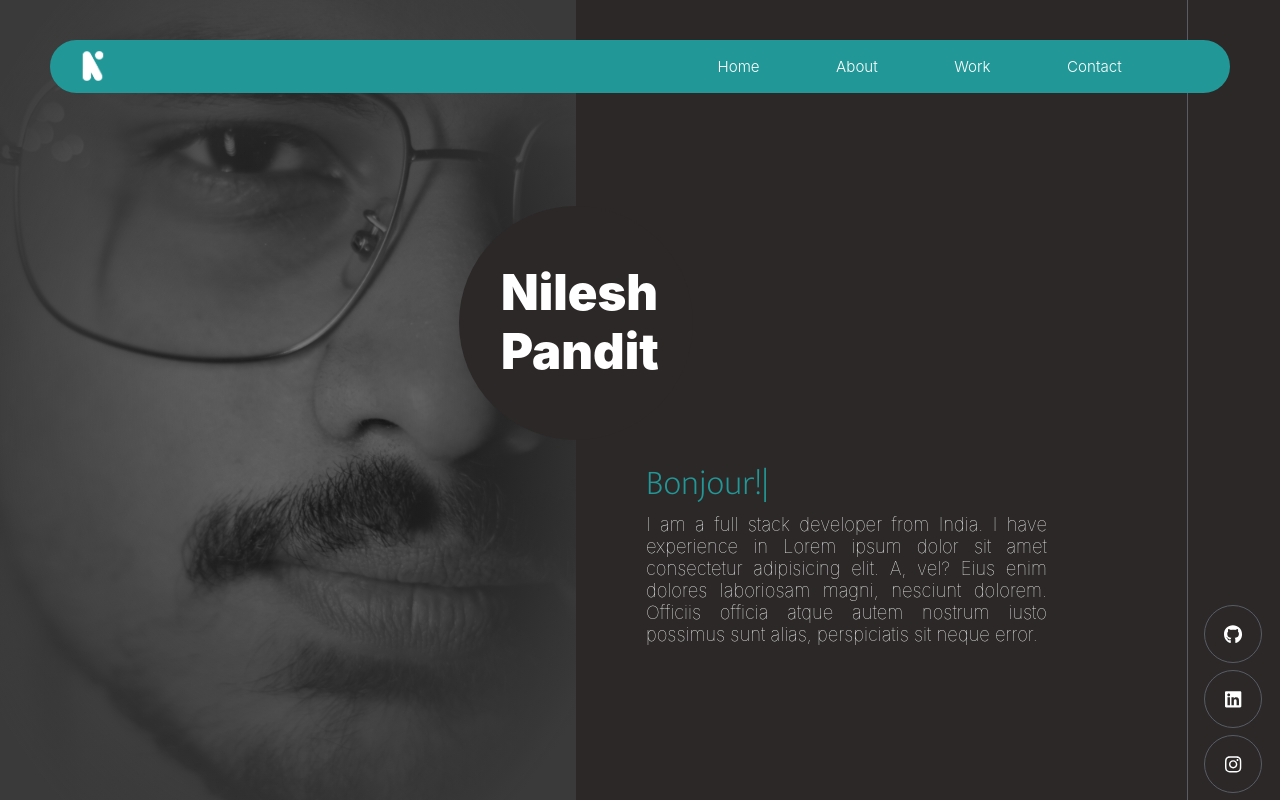
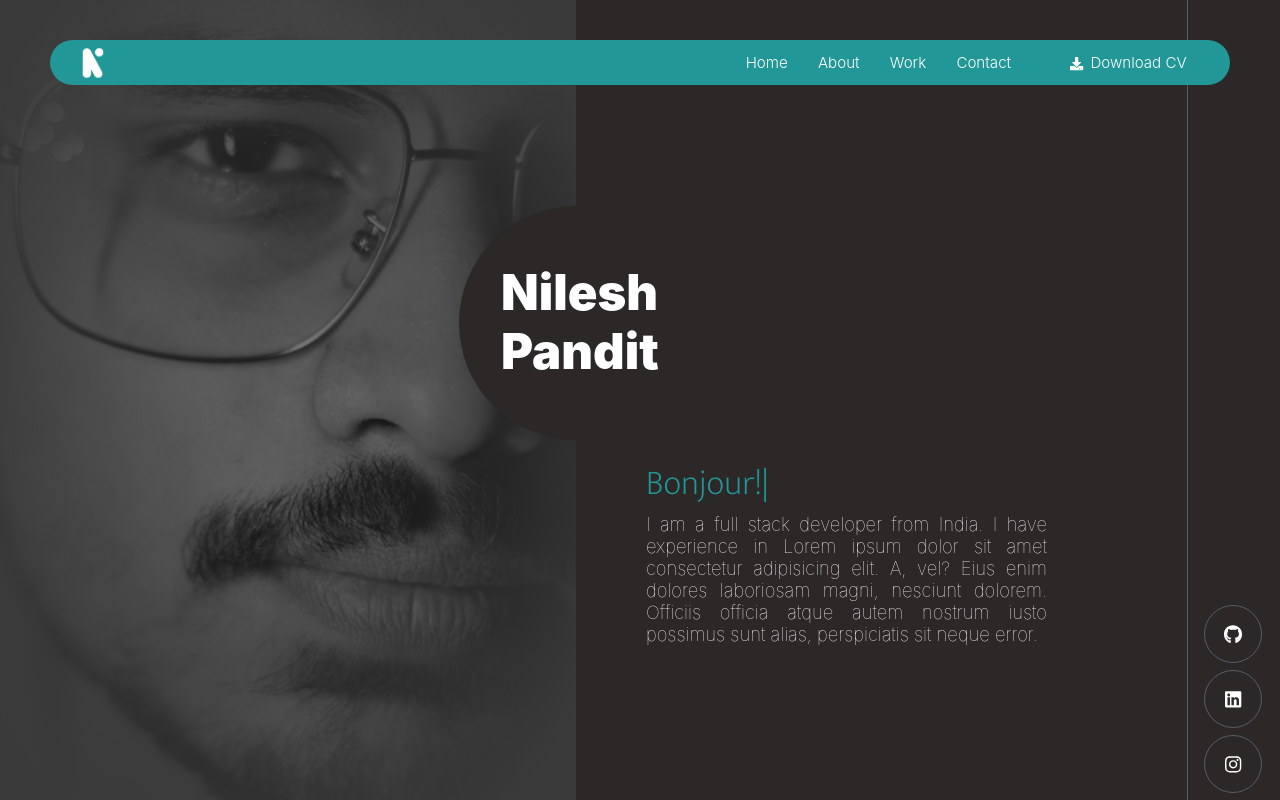
Before and after one commit to nileshpandit009/portfolio-frontend, a React (Create React App) app: page / in a window 1280 px wide. Shown: the top 800 px of the page. Built offline with nearby package versions, Linux system fonts and the light colour scheme.

Commit message:
Added downloadable resume

```diff
--- a/src/components/navbar/NavBar.jsx
+++ b/src/components/navbar/NavBar.jsx
@@ -2,7 +2,8 @@ import React, { useState } from "react";
 import "./navbar.css";
 import logo from "../../assets/logo.svg";
 import { FontAwesomeIcon } from "@fortawesome/react-fontawesome";
-import { faBars, faTimes } from "@fortawesome/free-solid-svg-icons";
+import { faBars, faTimes, faDownload } from "@fortawesome/free-solid-svg-icons";
+import resume from "../../assets/resume.pdf";
 
 function NavBar(props) {
   const [hover, setHover] = useState(false);
@@ -70,6 +71,20 @@ function NavBar(props) {
               Contact
             </a>
           </li>
+          <li className="resume-btn">
+            <a
+              className={`nav-link${hover ? " active" : ""}`}
+              href={resume}
+              download="Nilesh_Pandit-Resume"
+              onClick={toggleHover}
+              style={{ padding: "0 1.5em" }}
+            >
+              <span style={{ marginRight: "0.5em" }}>
+                <FontAwesomeIcon icon={faDownload} size="sm" />
+              </span>
+              Download CV
+            </a>
+          </li>
         </ul>
         <div className="menu-btn" onClick={toggleHover}>
           {!hover ? (
--- a/src/components/navbar/navbar.css
+++ b/src/components/navbar/navbar.css
@@ -1,26 +1,18 @@
 @import url("../../colors.css");
-
-/* #navbar-ul {
-  display: flex;
-  list-style-type: none;
-  margin: 0 5em;
-  padding: 0;
-} */
 
 li {
   display: inline;
-  margin: 0 2em;
+  margin: 0 1em;
   font-size: 1.08em;
 }
 
 a {
   display: inline-flex;
-  height: 3.5em;
+  height: 3em;
   align-items: center;
   text-decoration: none;
   color: inherit;
   cursor: default;
-  padding: 0 0.5rem;
   box-sizing: border-box;
   -webkit-box-sizing: border-box;
 }
@@ -55,7 +47,6 @@ a {
     background-color: var(--text-secondary);
     align-items: baseline;
     height: 100%;
-    /* overflow-y: scroll; */
     transition: all 0.5s cubic-bezier(0.165, 0.85, 0.45, 1);
   }
 
@@ -63,19 +54,13 @@ a {
     display: flex;
     flex-direction: column;
     list-style-type: none;
-    /* margin: 0 3em; */
     padding: 0;
-    /* position: fixed;
-    top: 0;
-    left: 0;
-    right: 0; */
     text-align: center;
     z-index: inherit;
     font-size: 1.2rem;
   }
 
   .nav-link {
-    /* display: none; */
     visibility: hidden;
   }
 
@@ -105,19 +90,6 @@ a {
   }
 }
 
-/* #navbar-container {
-  display: flex;
-  position: fixed;
-  left: 50px;
-  right: 50px;
-  top: 40px;
-  z-index: 100;
-  justify-content: space-between;
-  align-items: center;
-  background-color: var(--text-secondary);
-  border-radius: 30px;
-} */
-
 @media only screen and (min-width: 960px) {
   #navbar-container {
     display: flex;
@@ -136,12 +108,22 @@ a {
 
   #navbar-ul {
     display: flex;
+    align-items: center;
     list-style-type: none;
-    margin: 0 5em;
+    margin: 0;
     padding: 0;
   }
 
   .menu-btn {
     display: none;
   }
+
+  .resume-btn {
+    display: inherit;
+    margin: 5px;
+    border: 1px solid var(--border-color);
+    border-radius: 30px;
+    box-sizing: border-box;
+    transition: 0.3s;
+  }
 }
```
Also changed, not shown: 1 other file (tests, documents, lock files or other folders).
